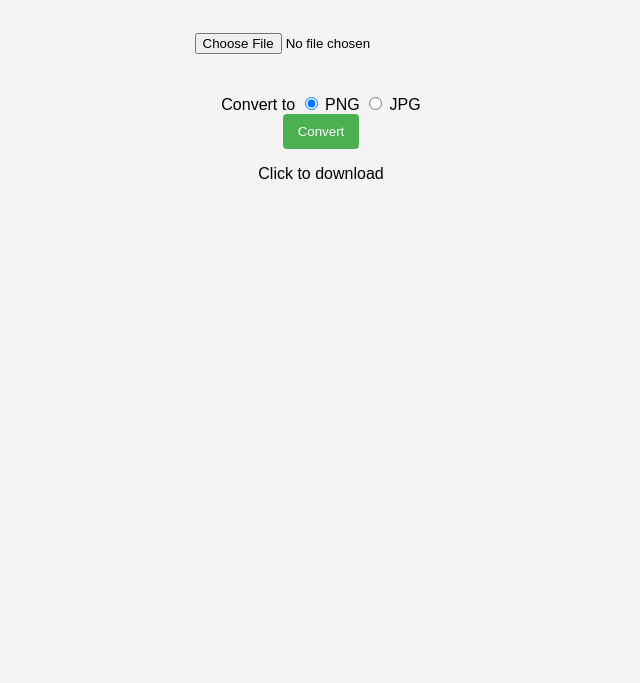
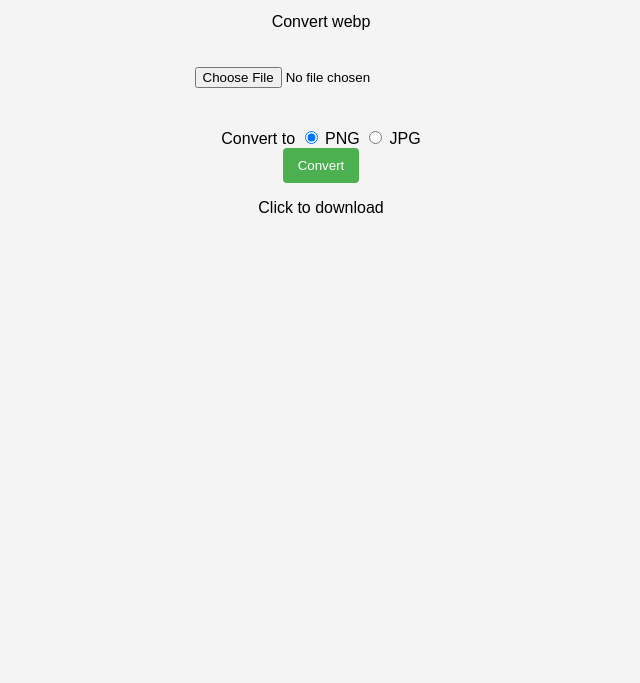
Before and after one commit to buddhaman/converter, a plain HTML site: page index.html in a window 1280 px wide. Shown: the part 117-800 px from the top of the page, without its empty margins (319-959 px from the left). Drawn offline with Linux system fonts and the light colour scheme; no server answers.

Commit message:
Changed description

```diff
--- a/index.html
+++ b/index.html
@@ -98,6 +98,7 @@
     <h2> Batch Blend Studio </h2>
     </div>
     <p> Select any image and convert it to png or jpeg. </p>
+    <p> Convert webp </p>
 
     <input type="file" id="imageInput" accept="image/*">
 
```
